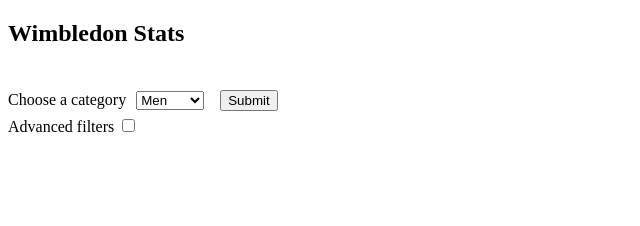
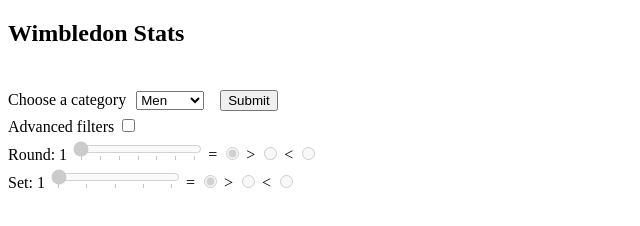
Before and after one commit to vprasa03/iwt-cw1, a plain HTML site: page index.html in a window 1280 px wide. Shown: the whole page, without its empty margins (0-640 px from the left). Drawn offline with nearby package versions, Linux system fonts and the light colour scheme.

Commit message:
Add comparison filters for Round & Set

```diff
--- a/index.html
+++ b/index.html
@@ -42,9 +42,87 @@
 					</select>
 					<button type="submit">Submit</button>
 				</div>
+
+				<!-- Advanced filters -->
 				<div id="advanced-filters">
 					<label for="filters">Advanced filters</label>
 					<input type="checkbox" name="filters" />
+
+					<div>
+						<label for="round">Round: 1</label>
+						<input
+							type="range"
+							name="round"
+							list="rounds"
+							disabled
+							default-value="1"
+							value="1"
+							min="1"
+							max="7"
+							step="1"
+						/>
+						<span>
+							<label for="=">=</label>
+							<input
+								type="radio"
+								name="range-comparator"
+								value="="
+								default-value="="
+								checked
+								disabled
+							/>
+							<label for=">">></label>
+							<input type="radio" name="range-comparator" value=">" disabled />
+							<label for="<"><</label>
+							<input type="radio" name="range-comparator" value="<" disabled />
+						</span>
+						<datalist id="rounds">
+							<option value="1">1</option>
+							<option value="2">2</option>
+							<option value="3">3</option>
+							<option value="4">4</option>
+							<option value="5">5</option>
+							<option value="6">6</option>
+							<option value="7">7</option>
+						</datalist>
+					</div>
+
+					<div>
+						<label for="set">Set: 1</label>
+						<input
+							type="range"
+							name="set"
+							list="sets"
+							disabled
+							default-value="1"
+							value="1"
+							min="1"
+							max="5"
+							step="1"
+						/>
+						<span>
+							<label for="=">=</label>
+							<input
+								type="radio"
+								name="set-comparator"
+								value="="
+								default-value="="
+								checked
+								disabled
+							/>
+							<label for=">">></label>
+							<input type="radio" name="set-comparator" value=">" disabled />
+							<label for="<"><</label>
+							<input type="radio" name="set-comparator" value="<" disabled />
+						</span>
+						<datalist id="sets">
+							<option value="1">1</option>
+							<option value="2">2</option>
+							<option value="3">3</option>
+							<option value="4">4</option>
+							<option value="5">5</option>
+						</datalist>
+					</div>
 				</div>
 			</form>
 			<h3 id="data-title"></h3>
--- a/index.js
+++ b/index.js
@@ -54,15 +54,47 @@ $(document).ready(function () {
 		$("#stats").removeClass("hidden");
 	};
 
-	function resetFilters() {
-		console.log("Filters reset");
+	// Find advanced filters - Round, Player and Set
+	const filters = searchForm.find("#advanced-filters input:disabled");
+
+	// Set filter labels
+	function setFilterLabels(name, value) {
+		searchForm
+			.find(`#advanced-filters label[for="${name}"]`)
+			.text(name.charAt(0).toUpperCase() + name.slice(1) + ": " + value);
 	}
 
+	// Reset filters
+	function resetFilters() {
+		// Reset Round, Player & Set inputs
+		for (let el of filters) {
+			el.disabled = true;
+			if (el.name.includes("comparator") && el.value === "=") {
+				el.checked = true;
+			} else {
+				el.value = $(el).attr("default-value");
+				setFilterLabels(el.name, el.value);
+			}
+		}
+	}
+
+	// Toggle advanced filters
 	searchForm.find('input[name="filters"]').click((e) => {
 		if (!e.target.checked) {
 			resetFilters();
+		} else {
+			for (let el of filters) {
+				el.disabled = false;
+			}
 		}
 	});
+
+	// Change listener for advanced filters
+	for (let el of filters) {
+		$(el).change((e) => {
+			setFilterLabels(e.target.name, e.target.value);
+		});
+	}
 
 	searchForm.submit((e) => {
 		e.preventDefault();
```
